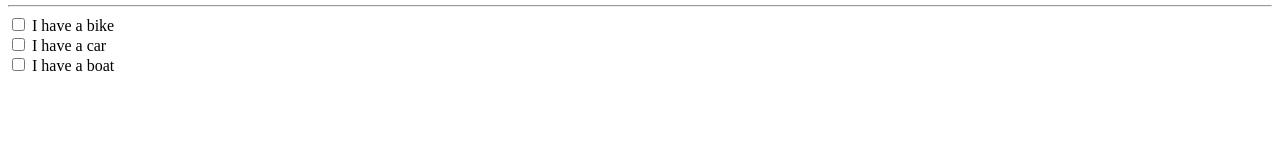
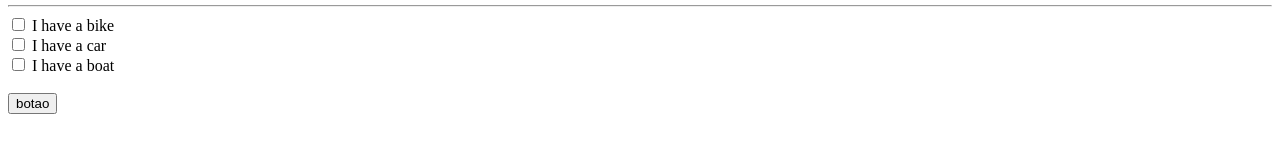
Before and after one commit to cauadebrito/projeto-estudos, a plain HTML site: page index.html in a window 1280 px wide. Shown: the part 231-384 px from the top of the page. Drawn offline with Linux system fonts and the light colour scheme.

Commit message:
atualizei anotacoes e revi o conteudo que estudei ontem

```diff
--- a/index.html
+++ b/index.html
@@ -30,10 +30,15 @@
 <form>
   <input type="checkbox" id="vehicle1" name="vehicle1" value="Bike">
   <label for="vehicle1"> I have a bike</label><br>
+
   <input type="checkbox" id="vehicle2" name="vehicle2" value="Car">
   <label for="vehicle2"> I have a car</label><br>
+
   <input type="checkbox" id="vehicle3" name="vehicle3" value="Boat">
-  <label for="vehicle3"> I have a boat</label>
+  <label for="vehicle3"> I have a boat</label> <br>
+  <br>
+  <input type="submit" id="botao" name="botao" value="botao">
+
 </form>
 
 </body>
```
Also changed, not shown: 1 other file.
